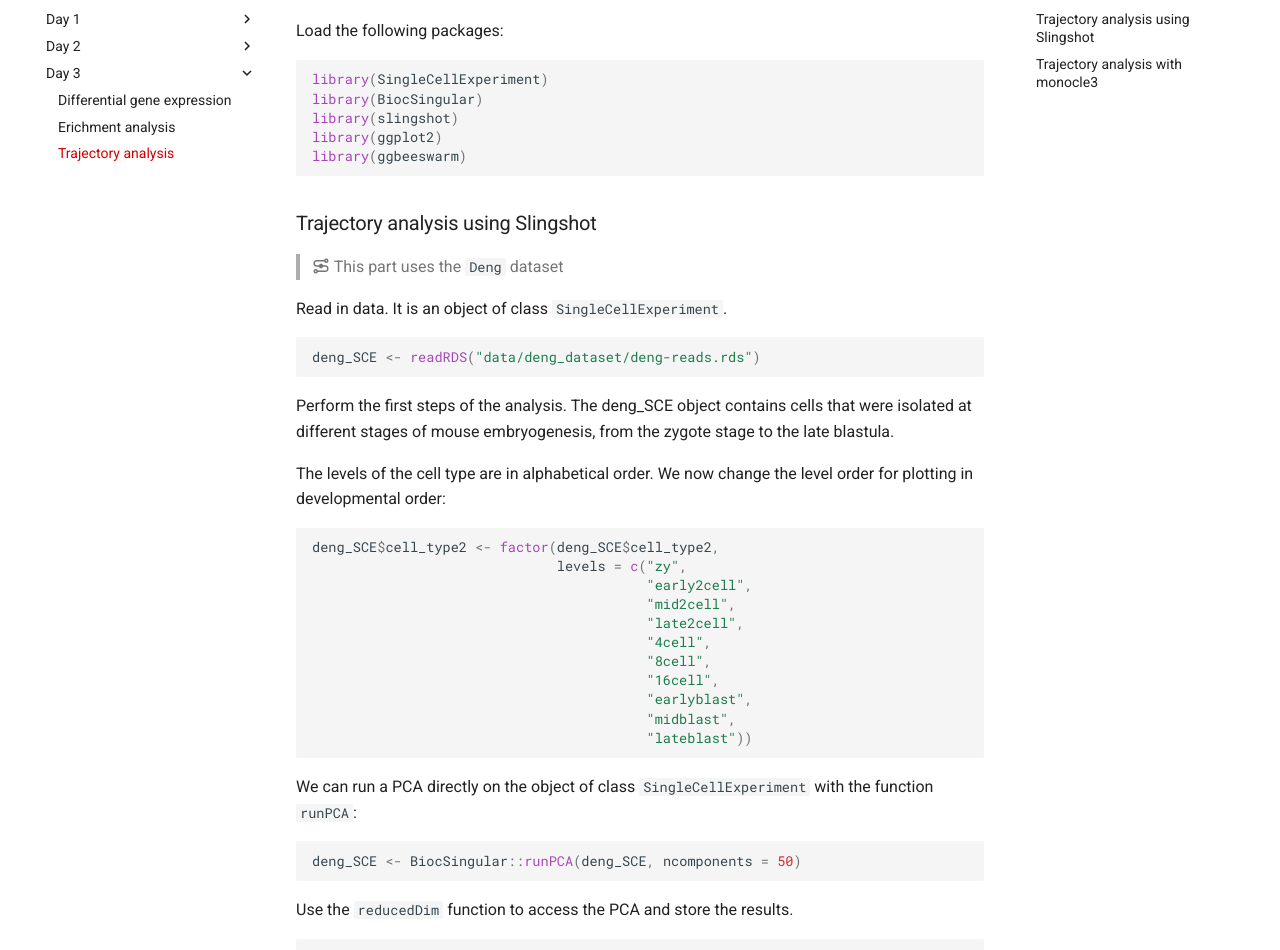
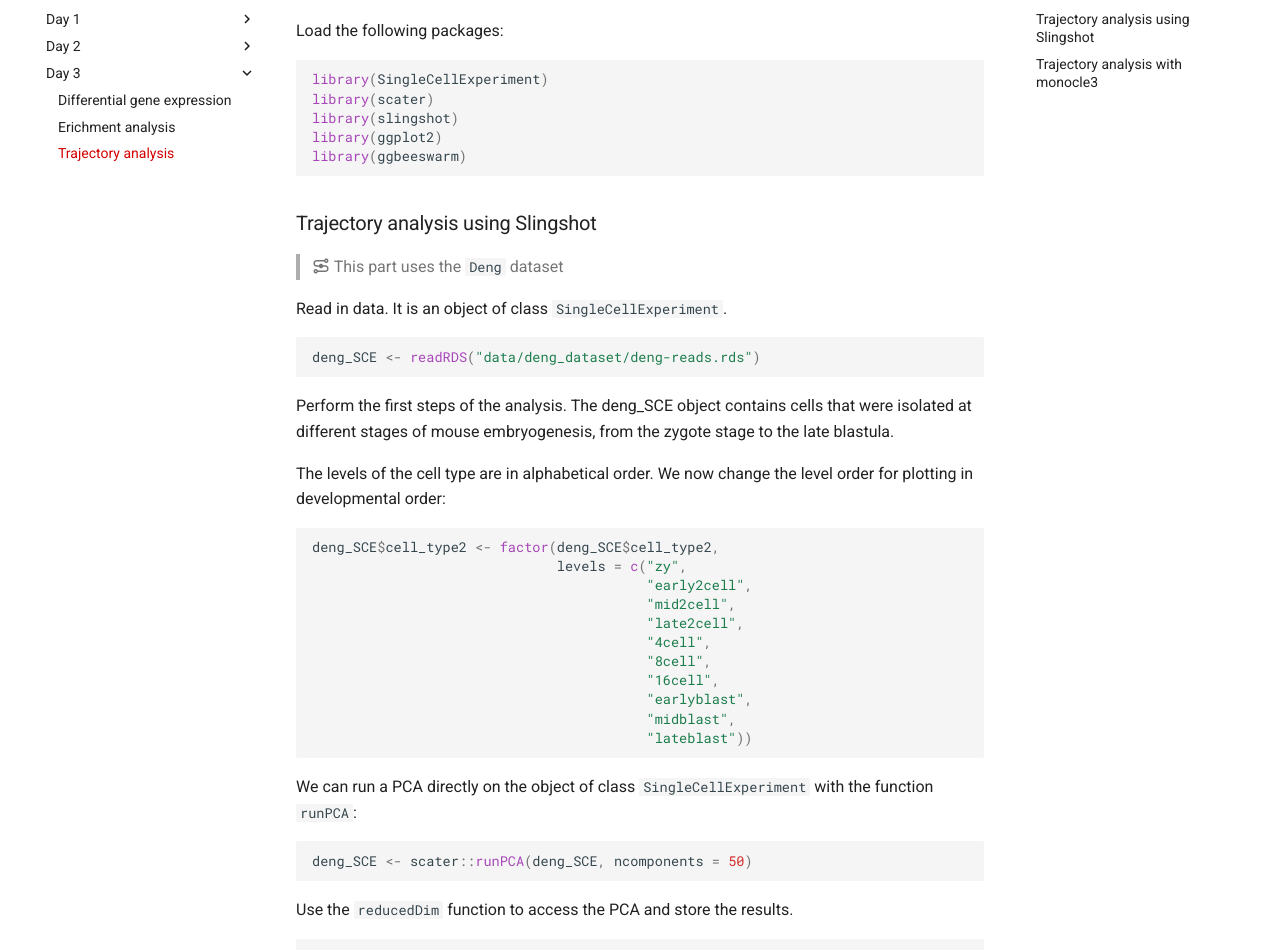
Before and after one commit to sib-swiss/single-cell-training, an MkDocs documentation site: the page built from docs/day3/trajectory_analysis.md, in a window 1280 px wide and 1400 px high, scrolled down 341 px. Shown: the part 170-1120 px from the top of the window. Built offline with MkDocs 1.6.1 and Material for MkDocs 9.7.7, drawn with Linux system fonts in a browser that asks for light colours; comment, search, counter and statistics services are not loaded.

Commit message:
scater in stead of biocsingular

````diff
--- a/docs/day3/trajectory_analysis.md
+++ b/docs/day3/trajectory_analysis.md
@@ -14,7 +14,7 @@ Load the following packages:
 
 ```R
 library(SingleCellExperiment)
-library(BiocSingular)
+library(scater)
 library(slingshot)
 library(ggplot2)
 library(ggbeeswarm)
@@ -51,7 +51,7 @@ deng_SCE$cell_type2 <- factor(deng_SCE$cell_type2,
 We can run a PCA directly on the object of class `SingleCellExperiment` with the function `runPCA`:
 
 ```R
-deng_SCE <- BiocSingular::runPCA(deng_SCE, ncomponents = 50)
+deng_SCE <- scater::runPCA(deng_SCE, ncomponents = 50)
 ```
 
 Use the `reducedDim` function to access the PCA and store the results.
````
